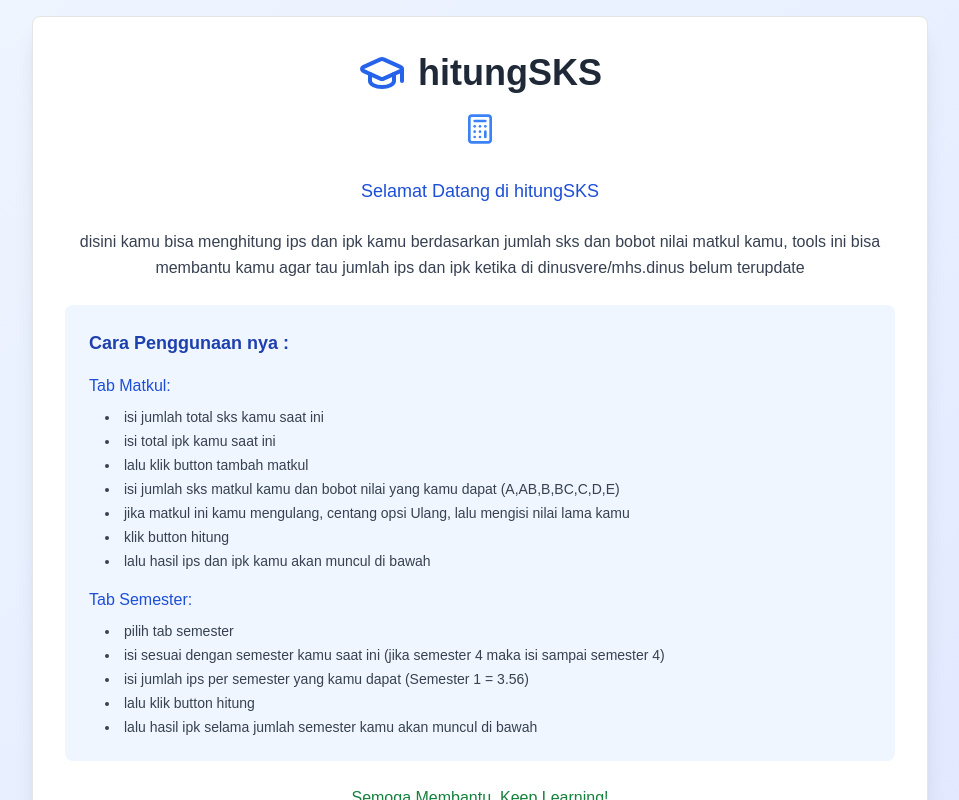
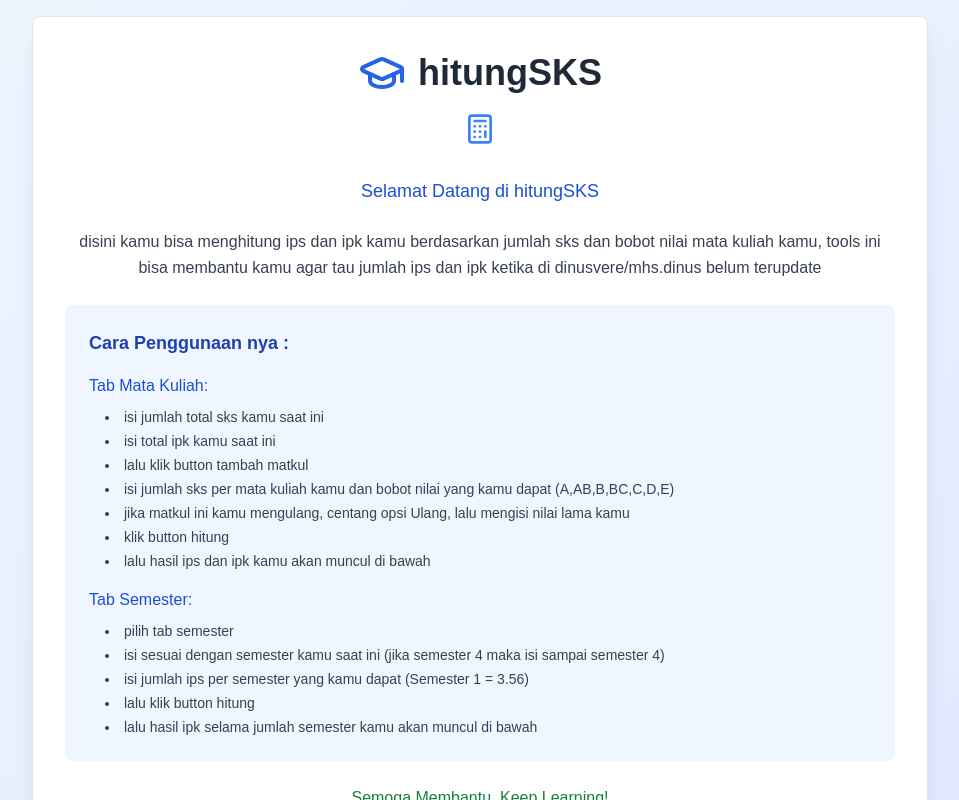
Before and after one commit to erlandgp/hitungSKS, a Next.js app: page / in a window 1280 px wide. Shown: the top 800 px of the page, without its empty margins (160-1119 px from the left). Built offline with nearby package versions, Linux system fonts and the light colour scheme.

Commit message:
Update page.tsx

```diff
--- a/app/page.tsx
+++ b/app/page.tsx
@@ -31,7 +31,7 @@ export default function Component() {
             <p className="text-lg text-center font-medium text-blue-700">Selamat Datang di hitungSKS</p>
 
             <p className="text-center">
-              disini kamu bisa menghitung ips dan ipk kamu berdasarkan jumlah sks dan bobot nilai matkul kamu, tools ini
+              disini kamu bisa menghitung ips dan ipk kamu berdasarkan jumlah sks dan bobot nilai mata kuliah kamu, tools ini
               bisa membantu kamu agar tau jumlah ips dan ipk ketika di dinusvere/mhs.dinus belum terupdate
             </p>
 
@@ -40,12 +40,12 @@ export default function Component() {
 
               <div className="space-y-4">
                 <div>
-                  <h3 className="font-medium text-blue-700 mb-2">Tab Matkul:</h3>
+                  <h3 className="font-medium text-blue-700 mb-2">Tab Mata Kuliah:</h3>
                   <ul className="list-disc list-inside space-y-1 ml-4 text-sm">
                     <li>isi jumlah total sks kamu saat ini</li>
                     <li>isi total ipk kamu saat ini</li>
                     <li>lalu klik button tambah matkul</li>
-                    <li>isi jumlah sks matkul kamu dan bobot nilai yang kamu dapat (A,AB,B,BC,C,D,E)</li>
+                    <li>isi jumlah sks per mata kuliah kamu dan bobot nilai yang kamu dapat (A,AB,B,BC,C,D,E)</li>
                     <li>jika matkul ini kamu mengulang, centang opsi Ulang, lalu mengisi nilai lama kamu</li>
                     <li>klik button hitung</li>
                     <li>lalu hasil ips dan ipk kamu akan muncul di bawah</li>
```
